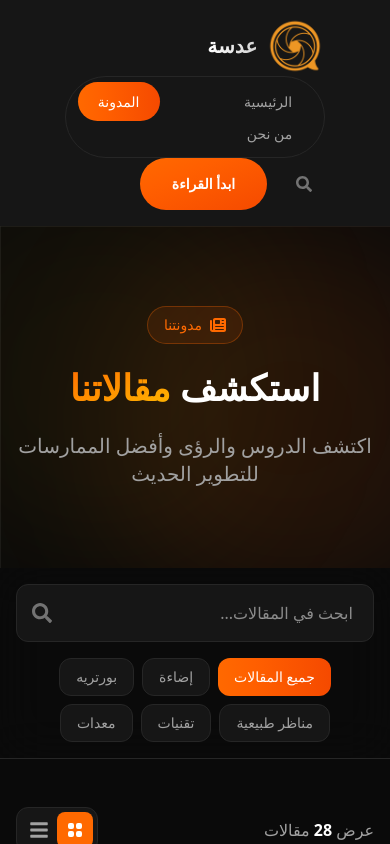
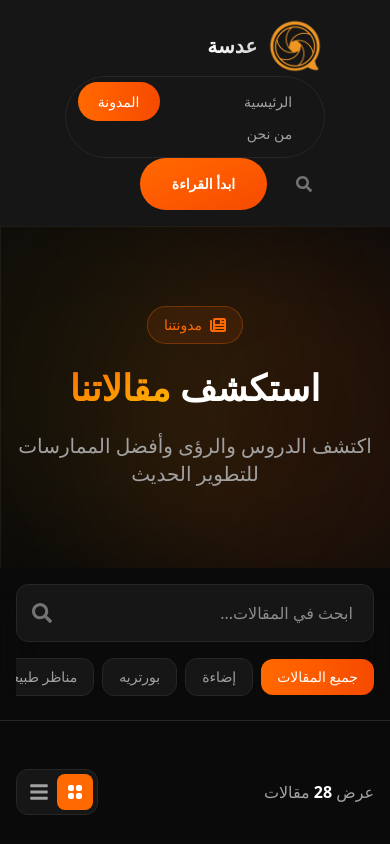
Before and after one commit to ahmedMohamedElsaadany/-Adasa-_-, a React (Vite) app: page /blog in a window 390 px wide. Shown: the top 844 px of the page. Built offline with nearby package versions, Linux system fonts and the light colour scheme.

Commit message:
Update 2

```diff
--- a/src/combonant/Content/Blog/Blog.tsx
+++ b/src/combonant/Content/Blog/Blog.tsx
@@ -80,6 +80,7 @@ function Blog({ posts }: { posts: any[] }) {
         <div className="sticky top-20 z-40 bg-[#0a0a0a]/90 backdrop-blur-xl border-b border-[#262626]">
           <div className="max-w-7xl mx-auto px-4 sm:px-6 lg:px-8 py-4">
             <div className="flex flex-col md:flex-row justify-between items-center gap-4">
+              {/* خانة البحث */}
               <div className="relative w-full md:w-80">
                 <input
                   placeholder="ابحث في المقالات..."
@@ -93,7 +94,9 @@ function Blog({ posts }: { posts: any[] }) {
                 />
                 <FaSearch className="absolute left-4 top-1/2 -translate-y-1/2 w-5 h-5 text-neutral-500" />
               </div>
-              <div className="flex flex-wrap justify-center gap-2">
+
+              {/* حاوية الأزرار: تم استخدام التمرير الأفقي بسلاسة للموبايل والتوسيط للشاشات الأكبر */}
+              <div className="w-full md:w-auto flex items-center gap-2 overflow-x-auto pb-2 md:pb-0 scrollbar-none justify-start md:justify-end">
                 {categories.map((category) => (
                   <button
                     key={category}
@@ -108,8 +111,8 @@ function Blog({ posts }: { posts: any[] }) {
                     }}
                     className={
                       selectedCategory === category
-                        ? "px-4 py-2 rounded-xl text-sm font-medium transition-all duration-300 bg-linear-to-r from-orange-500 to-orange-600 text-white"
-                        : "px-4 py-2 rounded-xl text-sm font-medium transition-all duration-300 bg-[#161616] text-neutral-400 border border-[#262626] hover:border-orange-500/30"
+                        ? "px-4 py-2 rounded-xl text-sm font-medium transition-all duration-300 bg-linear-to-r from-orange-500 to-orange-600 text-white shrink-0"
+                        : "px-4 py-2 rounded-xl text-sm font-medium transition-all duration-300 bg-[#161616] text-neutral-400 border border-[#262626] hover:border-orange-500/30 shrink-0"
                     }
                   >
                     {category}
@@ -162,7 +165,12 @@ function Blog({ posts }: { posts: any[] }) {
           </div>
           {/* article */}
           <div
-            className={ viewMode === "grid" ? "grid md:grid-cols-2 lg:grid-cols-3 gap-8" : "flex flex-col gap-6" } >
+            className={
+              viewMode === "grid"
+                ? "grid md:grid-cols-2 lg:grid-cols-3 gap-8"
+                : "flex flex-col gap-6"
+            }
+          >
             {currentPosts.length > 0 ? (
               currentPosts.map((post: any) => (
                 <article
```
